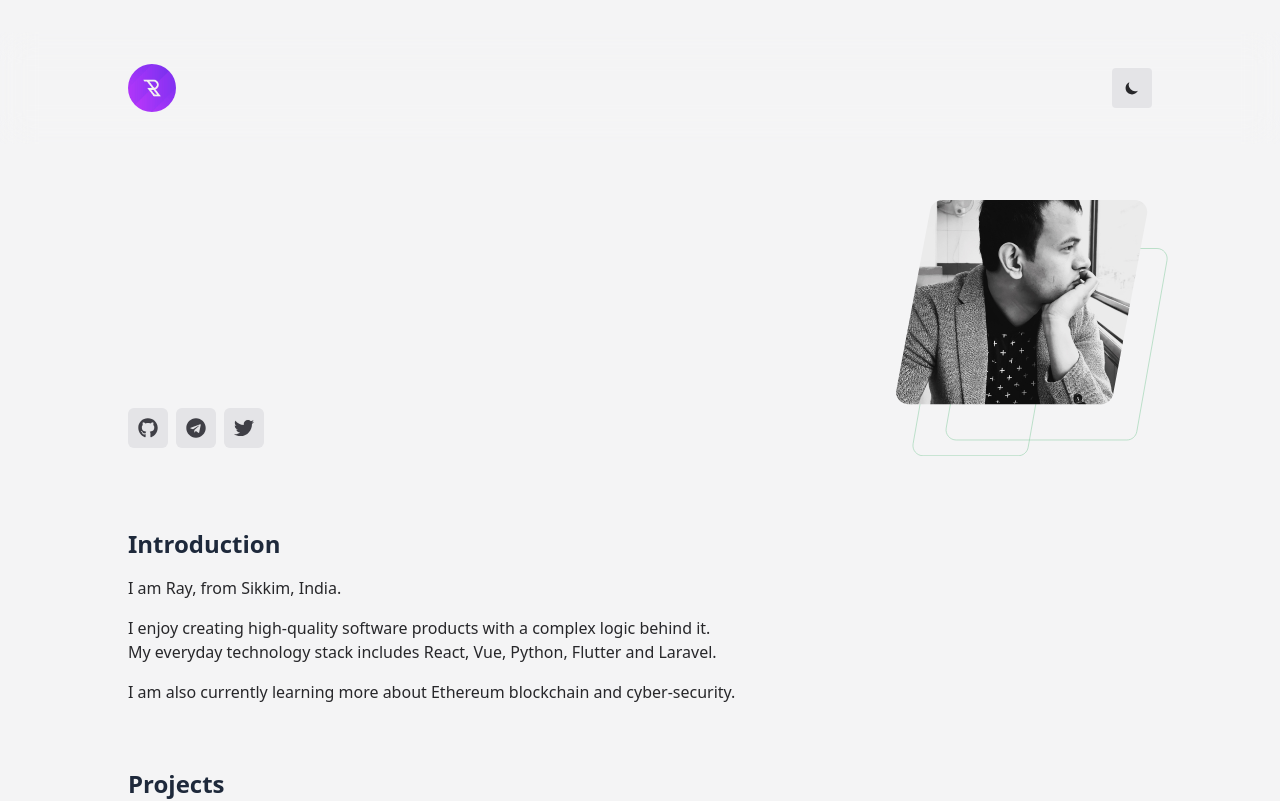
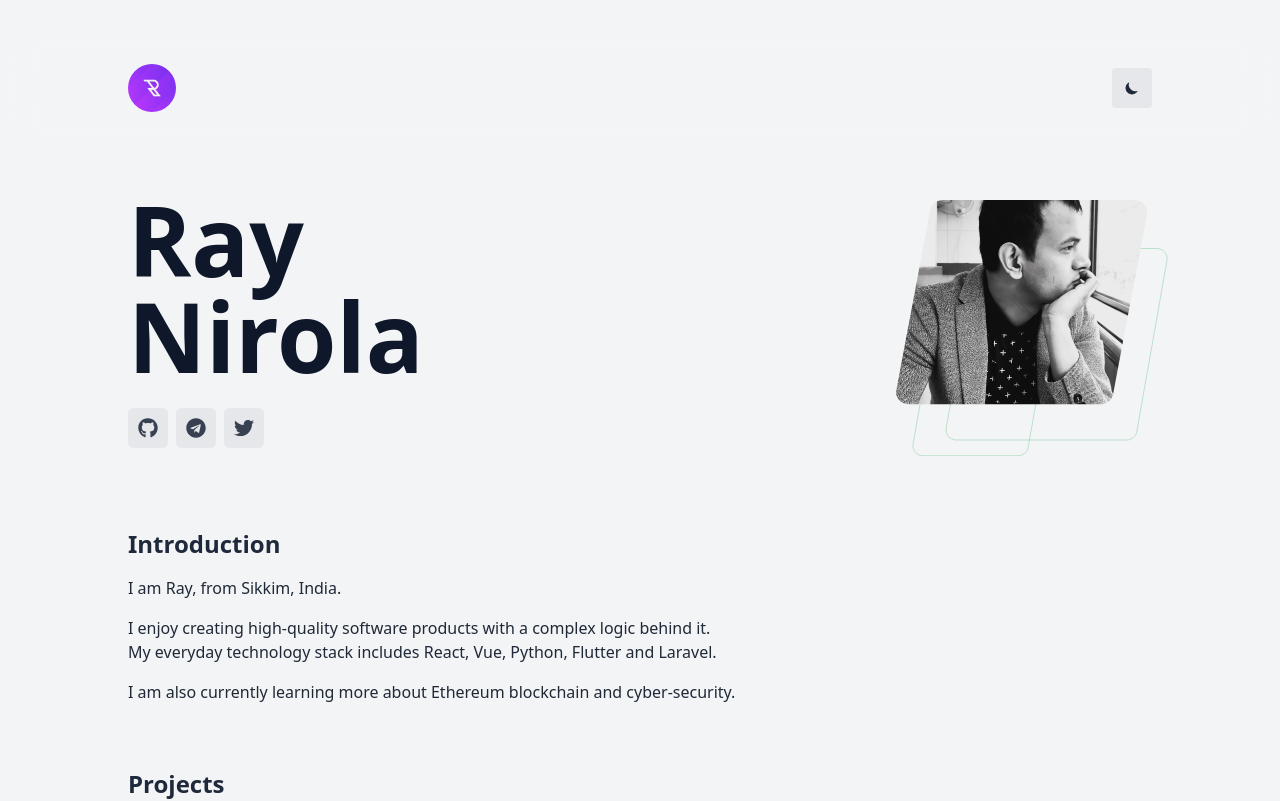
Before and after one commit to raynirola/portfolio, a Next.js app: page / in a window 1280 px wide. Shown: the top 801 px of the page. Built offline with nearby package versions, Linux system fonts and the light colour scheme; no server answers.

Commit message:
update tailwind config to use `v3.0`

```diff
--- a/components/Intro.tsx
+++ b/components/Intro.tsx
@@ -6,7 +6,7 @@ const Intro: FC<HTMLProps<HTMLDivElement>> = props => {
     <div {...props}>
       <div className="flex flex-col-reverse items-center justify-between sm:flex-row">
         <div className="mt-8 sm:mt-0">
-          <h2 className="decoration-slice text-5xl font-extrabold text-slate-900 text-transparent dark:text-slate-200 sm:text-7xl md:text-8xl">
+          <h2 className="decoration-slice text-5xl font-extrabold text-slate-900 dark:text-slate-200 sm:text-7xl md:text-8xl">
             Ray <br className="hidden sm:block" /> Nirola
           </h2>
           <div className="mt-6 flex justify-center space-x-2 sm:justify-start">
@@ -16,7 +16,7 @@ const Intro: FC<HTMLProps<HTMLDivElement>> = props => {
               aria-label="Github Profile"
               rel="noopener noreferrer"
               title="Ray Nirola, Github Profile">
-              <div className="grid h-10 w-10 place-items-center rounded-md bg-gray-200 text-gray-700 dark:bg-blueGray-800/80 dark:text-gray-300">
+              <div className="grid h-10 w-10 place-items-center rounded-md bg-gray-200 text-gray-700 dark:bg-slate-800/80 dark:text-gray-300">
                 <GitHubIcon className="h-5 w-5 transform transition duration-200 ease-in-out hover:scale-125" />
               </div>
             </a>
@@ -26,7 +26,7 @@ const Intro: FC<HTMLProps<HTMLDivElement>> = props => {
               title="Send Email"
               rel="noopener noreferrer"
               aria-label="Send Email">
-              <div className="grid h-10 w-10 place-items-center rounded-md bg-gray-200 text-gray-700 dark:bg-blueGray-800/80 dark:text-gray-300">
+              <div className="grid h-10 w-10 place-items-center rounded-md bg-gray-200 text-gray-700 dark:bg-slate-800/80 dark:text-gray-300">
                 <SendMailIcon className="h-5 w-5 transform transition duration-200 ease-in-out hover:scale-125" />
               </div>
             </a>
@@ -36,7 +36,7 @@ const Intro: FC<HTMLProps<HTMLDivElement>> = props => {
               title="Ray Nirola, Twitter"
               rel="noopener noreferrer"
               aria-label="Twitter Profile">
-              <div className="grid h-10 w-10 place-items-center rounded-md bg-gray-200 text-gray-700 dark:bg-blueGray-800/80 dark:text-gray-300">
+              <div className="grid h-10 w-10 place-items-center rounded-md bg-gray-200 text-gray-700 dark:bg-slate-800/80 dark:text-gray-300">
                 <TwitterIcon className="h-5 w-5 transform transition duration-200 ease-in-out hover:scale-125" />
               </div>
             </a>
@@ -64,7 +64,7 @@ const Intro: FC<HTMLProps<HTMLDivElement>> = props => {
   )
 }
 
-const GitHubIcon = (props: SVGProps<SVGSVGElement>) => {
+const GitHubIcon = (props: Pick<SVGProps<SVGSVGElement>, 'className'>) => {
   return (
     <svg
       viewBox="0 0 496 512"
@@ -78,7 +78,7 @@ const GitHubIcon = (props: SVGProps<SVGSVGElement>) => {
   )
 }
 
-const SendMailIcon = (props: SVGProps<SVGSVGElement>) => {
+const SendMailIcon = (props: Pick<SVGProps<SVGSVGElement>, 'className'>) => {
   return (
     <svg
       stroke="currentColor"
@@ -92,7 +92,7 @@ const SendMailIcon = (props: SVGProps<SVGSVGElement>) => {
   )
 }
 
-const TwitterIcon = (props: SVGProps<SVGSVGElement>) => {
+const TwitterIcon = (props: Pick<SVGProps<SVGSVGElement>, 'className'>) => {
   return (
     <svg
       stroke="currentColor"
@@ -106,7 +106,7 @@ const TwitterIcon = (props: SVGProps<SVGSVGElement>) => {
   )
 }
 
-const HeroPattern = (props: SVGProps<SVGSVGElement>) => {
+const HeroPattern = (props: Pick<SVGProps<SVGSVGElement>, 'className'>) => {
   return (
     <svg
       width={504}
@@ -149,7 +149,7 @@ const HeroPattern = (props: SVGProps<SVGSVGElement>) => {
   )
 }
 
-const HeroImageMask = (props: SVGProps<SVGSVGElement>) => {
+const HeroImageMask = (props: Pick<SVGProps<SVGSVGElement>, 'className'>) => {
   return (
     <svg width={0} height={0} {...props}>
       <defs>
--- a/components/ThemeToggleButton.tsx
+++ b/components/ThemeToggleButton.tsx
@@ -19,7 +19,7 @@ const ThemeToggleButton = () => {
   return (
     <button
       type="button"
-      className="h-10 w-10 rounded bg-gray-200 p-3 transition-all duration-1000 ease-in-out dark:bg-coolGray-800"
+      className="group h-10 w-10 rounded bg-gray-200 p-3 transition-all duration-300 ease-in-out dark:bg-slate-800"
       onClick={handleClick}>
       {resolvedTheme === 'dark' ? <LightIcon /> : <DarkIcon />}
     </button>
@@ -27,11 +27,17 @@ const ThemeToggleButton = () => {
 }
 
 const LightIcon = () => (
-  <SunIcon className="h-4 w-4 text-gray-800 dark:text-gray-200" aria-hidden="true" />
+  <SunIcon
+    className="h-4 w-4 text-gray-800 transition-all duration-300 ease-in-out group-hover:scale-150 dark:text-gray-200"
+    aria-hidden="true"
+  />
 )
 
 const DarkIcon = () => (
-  <MoonIcon className="h-4 w-4 text-gray-800 dark:text-gray-200" aria-hidden="true" />
+  <MoonIcon
+    className="h-4 w-4 text-gray-800 transition-all duration-1000 ease-in-out group-hover:scale-150 dark:text-gray-300"
+    aria-hidden="true"
+  />
 )
 
 export { ThemeToggleButton }
--- a/pages/_document.tsx
+++ b/pages/_document.tsx
@@ -5,7 +5,7 @@ class MyDocument extends Document {
     return (
       <Html lang="en">
         <Head />
-        <body className="bg-gray-100 dark:bg-coolGray-900">
+        <body className="bg-gray-100 dark:bg-slate-900">
           <Main />
           <NextScript />
         </body>
--- a/pages/index.tsx
+++ b/pages/index.tsx
@@ -11,15 +11,15 @@ const Home: NextPage = () => {
       <Section
         title="Introduction"
         className="mx-auto mt-20 max-w-3xl px-4 sm:px-6 lg:max-w-4xl lg:px-0 xl:max-w-5xl">
-        <h1 className="mb-4 text-base text-gray-800 dark:text-gray-300">
+        <h1 className="mb-4 text-base text-gray-800 dark:text-slate-400">
           I am Ray, from Sikkim, India.
         </h1>
-        <p className="mb-4 text-base text-gray-800 dark:text-gray-300">
+        <p className="mb-4 text-base text-gray-800 dark:text-slate-400">
           I enjoy creating high-quality software products with a complex logic behind it.
           <br />
           My everyday technology stack includes React, Vue, Python, Flutter and Laravel.
         </p>
-        <p className="text-base text-gray-800 dark:text-gray-300">
+        <p className="text-base text-gray-800 dark:text-slate-400">
           I am also currently learning more about Ethereum blockchain and cyber-security.
         </p>
       </Section>
--- a/styles/app.css
+++ b/styles/app.css
@@ -16,7 +16,7 @@
 
   @supports not (backdrop-filter: none) {
     .header {
-      @apply backdrop-filter-none bg-opacity-[95%] bg-gray-100 dark:bg-coolGray-900 dark:bg-opacity-[95%];
+      @apply backdrop-filter-none bg-opacity-[95%] bg-gray-100 dark:bg-slate-900 dark:bg-opacity-[95%];
     }
   }
 }
--- a/tailwind.config.js
+++ b/tailwind.config.js
@@ -1,26 +1,18 @@
-const colors = require('tailwindcss/colors')
-
 module.exports = {
-  mode: 'jit',
-  purge: [
+  content: [
     './pages/**/*.{js,jsx,ts,tsx}',
     './components/**/*.{js,jsx,ts,tsx}',
     './layouts/**/*.{js,jsx,ts,tsx}',
-    './contexts/**/*.{js,jsx,ts,tsx}',
+    './contexts/**/*.{js,jsx,ts,tsx}'
   ],
   darkMode: 'class',
   theme: {
-    extend: {
-      colors,
-    },
-  },
-  variants: {
-    extend: {},
+    extend: {}
   },
   plugins: [
     require('@tailwindcss/forms'),
     require('@tailwindcss/typography'),
     require('@tailwindcss/line-clamp'),
-    require('@tailwindcss/aspect-ratio'),
-  ],
+    require('@tailwindcss/aspect-ratio')
+  ]
 }
```
